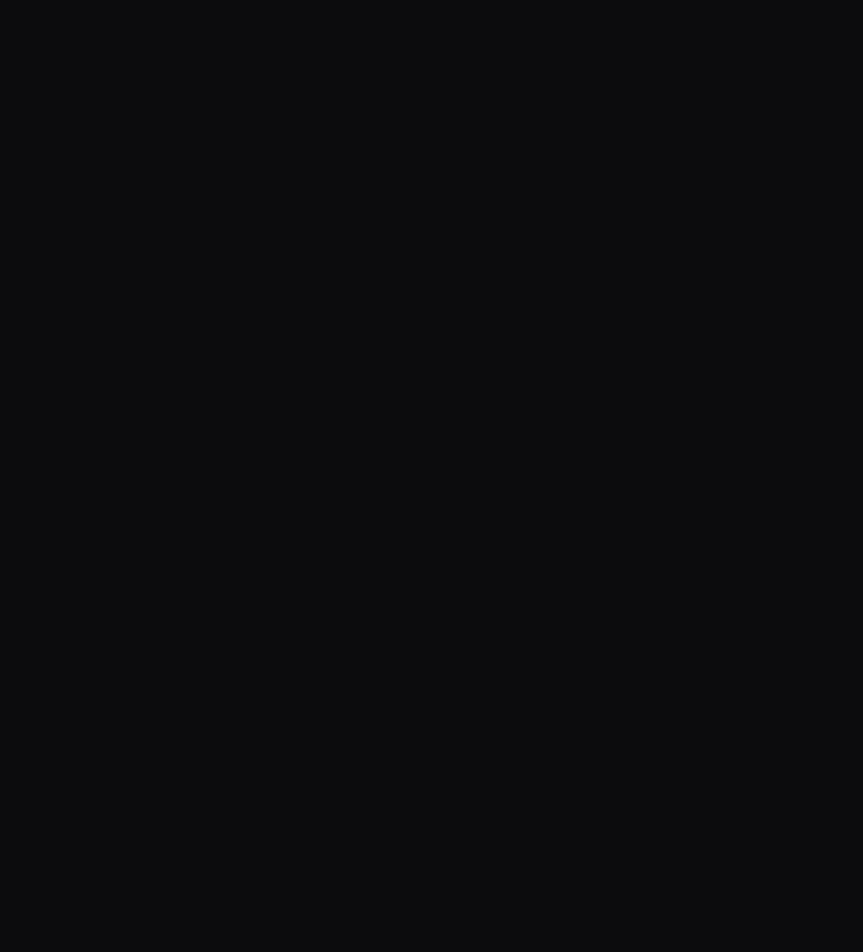
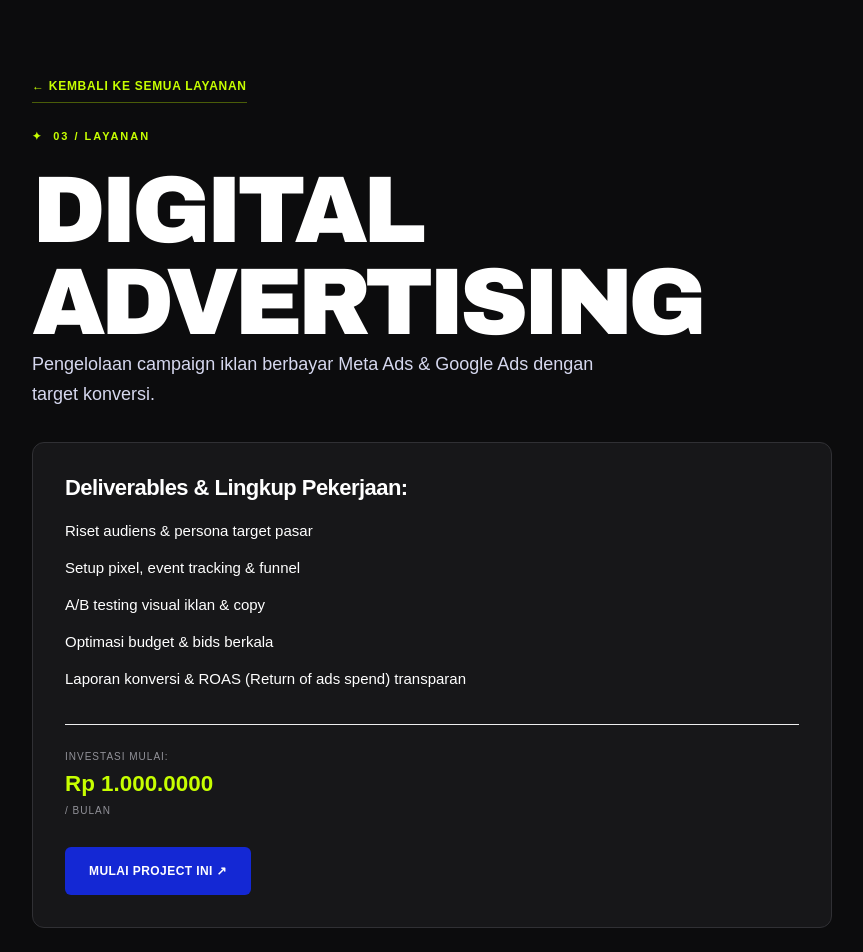
Before and after one commit to Dean12-web/hara-landing-page, a React (Vite) app: page /services/digital-advertising in a window 1280 px wide. Before the commit this address had no page. Shown: the part 100-1052 px from the top of the page, without its empty margins (208-1071 px from the left). Before the commit the page ends 800 px from the top, so only its background shows below. Built offline with nearby package versions, Linux system fonts and the light colour scheme.

Commit message:
adding service detail

```diff
--- a/src/App.jsx
+++ b/src/App.jsx
@@ -7,7 +7,7 @@
 import Home from "./pages/Home";
 import About from "./pages/About";
 import Services from "./pages/Services";
-// import ServiceDetail from "./pages/ServiceDetail";
+import ServiceDetail from "./pages/ServiceDetail";
 // import Portfolio from "./pages/Portfolio";
 // import PortfolioDetail from "./pages/PortfolioDetail";
 // import Pricing from "./pages/Pricing";
@@ -26,7 +26,7 @@
 
             {/* Katalog & Detail Layanan */}
             <Route path="services" element={<Services/>}></Route>
-            {/* <Route path="services/:id" element={<ServiceDetail/>}></Route> */}
+            <Route path="services/:id" element={<ServiceDetail/>}></Route>
 
             {/* Katalog & Detail Portfolio */}
             {/* <Route path="portfolio" element={<Portfolio/>}></Route>
--- a/src/pages/ServiceDetail.jsx
+++ b/src/pages/ServiceDetail.jsx
@@ -1 +1,59 @@
 import { useParams, Link, Navigate } from "react-router-dom";
+import { servicesData } from "../data/haraData";
+
+export default function ServiceDetail(){
+    const {id} = useParams();
+    const service = servicesData.find((s) => s.id === id);
+
+    if(!service){
+        return <Navigate to="/services" replace/>;
+    }
+
+    return (
+        <section className="section">
+            <div
+                className="wrap"
+                style={{maxWidth:'800px'}}
+            >
+                <Link
+                    to="/services"
+                    className="link"
+                    style={{marginBottom:'1.5rem', display:'inline-block'}}
+                >
+                    ← Kembali ke Semua Layanan
+                </Link>
+                <div className="eyebrow lime">{service.number} / Layanan</div>
+                <h1 style={{marginTop:'0.5rem'}}>{service.title}</h1>
+                <p className="lead">{service.detailIntro}</p>
+
+                <div
+                    className="card"
+                    style={{marginTop:'2rem', padding:'2rem'}}
+                >
+                    <h3>Deliverables &amp; Lingkup Pekerjaan:</h3>
+                    <ul style={{marginTop:'1rem', lineHeight:'1.8'}}>
+                        {service.deliverables.map((item, idx) => (
+                            <li key={idx}>{item}</li>
+                        ))}
+                    </ul>
+                    <div style={{marginTop:'2rem', borderTop:'1px solid var(--border, #eee)', paddingTop:'1.5rem'}}>
+                        <div className="price">
+                            <small>Investasi mulai:</small> {' '}
+                            <strong style={{fontSize:'1.4rem'}}>{service.price}</strong>
+                            <small>{service.unit}</small>
+                        </div>
+                        <div className="flow mt">
+                            <Link
+                                className="btn blue"
+                                to={`/brief/?service=${service.id}`}
+                            >
+                                Mulai Project Ini ↗</Link>
+                        </div>
+
+                    </div>
+
+                </div>
+            </div>
+        </section>
+    )
+}
```
